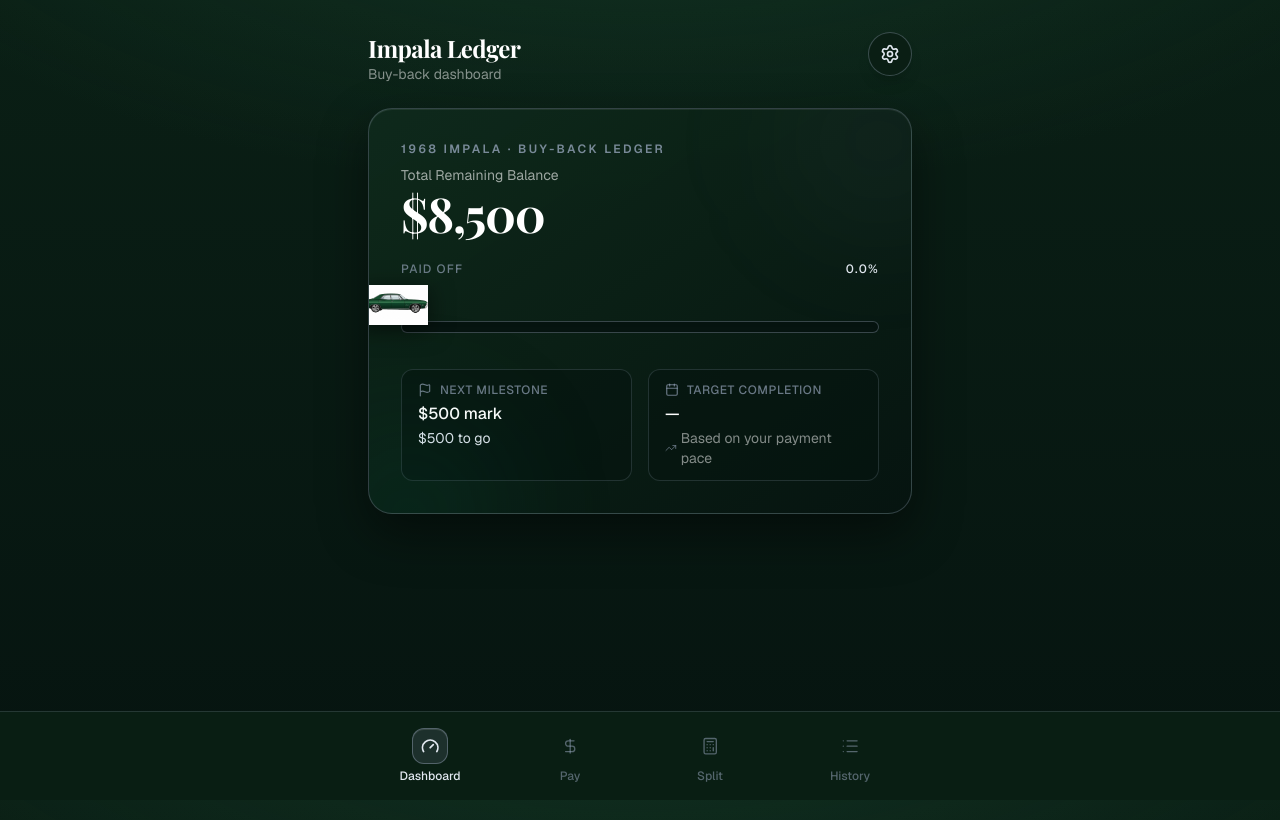
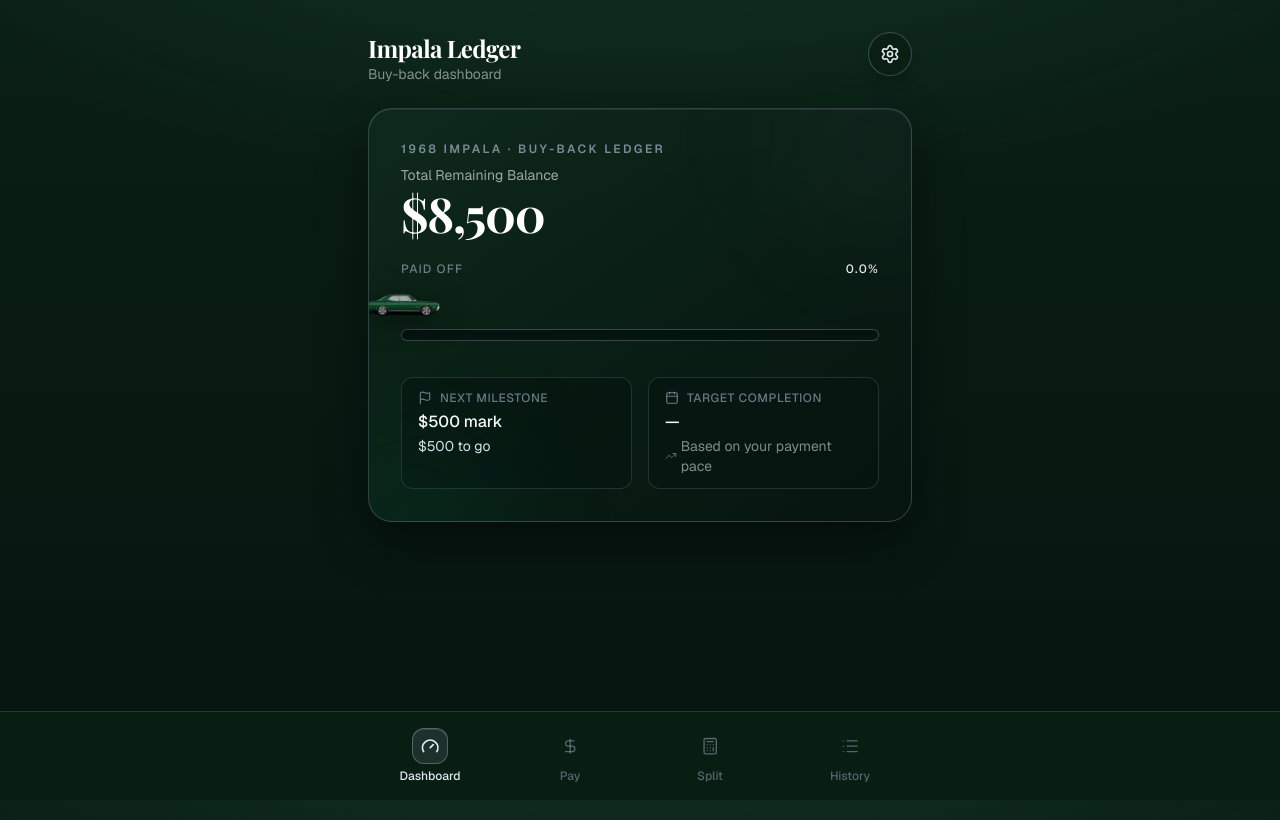
Before and after one commit to JragonRIP/debt-app, a Next.js app: page / in a window 1280 px wide. Shown: the top 820 px of the page. Built offline with nearby package versions, Linux system fonts and the light colour scheme.

Commit message:
Update progress bar with transparent Impala and remove SVG icon
Use removebg side-profile PNG on the track; app icon is PNG only.

Co-authored-by: Cursor <cursoragent@cursor.com>

```diff
--- a/components/ImpalaProgressBar.tsx
+++ b/components/ImpalaProgressBar.tsx
@@ -6,7 +6,7 @@ interface ImpalaProgressBarProps {
   percent: number;
 }
 
-const CAR_WIDTH = 88;
+const CAR_WIDTH = 96;
 
 export function ImpalaProgressBar({ percent }: ImpalaProgressBarProps) {
   const clamped = Math.min(100, Math.max(0, percent));
@@ -19,7 +19,7 @@ export function ImpalaProgressBar({ percent }: ImpalaProgressBarProps) {
         <span className="text-chrome-bright">{clamped.toFixed(1)}%</span>
       </div>
 
-      <div className="relative pt-9 pb-1">
+      <div className="relative pt-11 pb-1">
         <div
           className="pointer-events-none absolute top-0 z-10 transition-all duration-700 ease-out"
           style={{ left: carLeft, width: CAR_WIDTH }}
@@ -28,14 +28,14 @@ export function ImpalaProgressBar({ percent }: ImpalaProgressBarProps) {
           <Image
             src="/impala-side.png"
             alt=""
-            width={176}
-            height={64}
-            className="h-10 w-[88px] object-contain object-left mix-blend-multiply drop-shadow-[0_4px_12px_rgba(0,0,0,0.55)]"
+            width={320}
+            height={120}
+            className="h-11 w-24 object-contain object-center drop-shadow-[0_4px_14px_rgba(0,0,0,0.5)]"
             priority
           />
         </div>
 
-        <div className="relative h-3 overflow-hidden rounded-full border border-chrome/35 bg-forest-950 shadow-inner">
+        <div className="relative h-3 overflow-visible rounded-full border border-chrome/35 bg-forest-950 shadow-inner">
           <div
             className="chrome-bar absolute inset-y-0 left-0 rounded-full transition-all duration-700 ease-out"
             style={{ width: `${clamped}%` }}
```
Also changed, not shown: public/icon.svg (deleted), public/impala-side.png.
